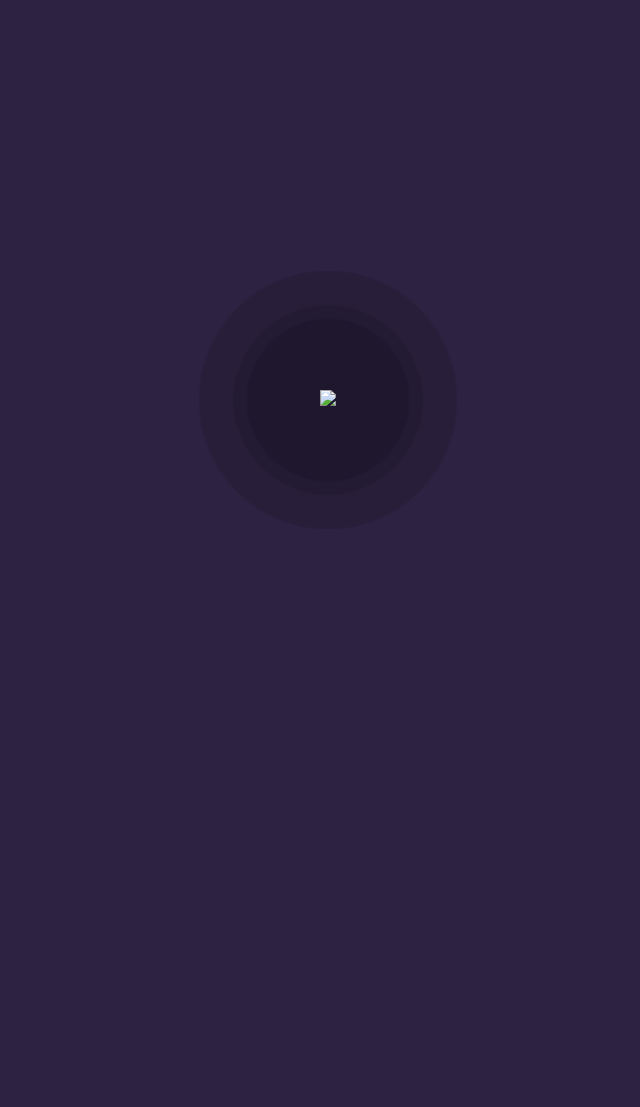
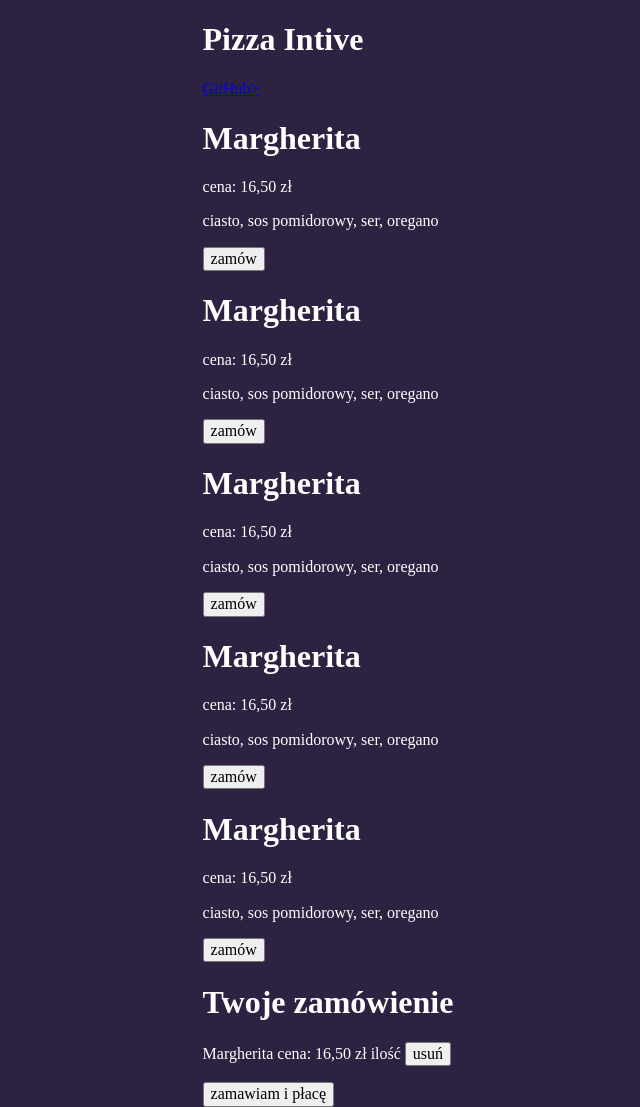
Before and after one commit to justyna-bodurka/patronage-rekru-1, a website built with webpack: page src/pages/index.html in a window 1280 px wide. Shown: the whole page, without its empty margins (312-952 px from the left). Before the commit the page ends 800 px from the top, so only its background shows below. Built offline with nearby package versions, Linux system fonts and the light colour scheme.

Commit message:
feat: main html structure

```diff
--- a/src/pages/index.html
+++ b/src/pages/index.html
@@ -3,16 +3,79 @@
   <head>
     <meta charset="UTF-8" />
     <meta name="viewport" content="width=device-width, initial-scale=1.0" />
-    <title>Webpack starter kit</title>
+    <title>Patronage-rekru-1</title>
     <meta name="description" content="Your project description" />
     <meta property="og:title" content="" />
     <meta property="og:description" content="" />
     <meta property="og:url" content="" />
   </head>
   <body>
-    <div class="hello">
-      <img class="hello__logo" src="../assets/img/logo.svg" alt=" " />
-      <span class="hello__circles"></span>
-    </div>
+    <main>
+      <div class="navigation">
+        <h1 class="navigation__title">Pizza Intive</h1>
+        <a
+          class="navigation__link"
+          href="https://github.com/justyna-bodurka/patronage-rekru-1/tree/develop"
+          >GitHub>
+        </a>
+      </div>
+      <section class="pizza">
+        <div class="pizza__picture"></div>
+        <div class="pizza__description">
+          <h1 class="pizza__header">Margherita</h1>
+          <p class="pizza__price">cena: 16,50 zł</p>
+          <p class="pizza__ingredients">ciasto, sos pomidorowy, ser, oregano</p>
+          <button class="button">zamów</button>
+        </div>
+      </section>
+      <section class="pizza">
+        <div class="pizza__picture"></div>
+        <div class="pizza__description">
+          <h1 class="pizza__header">Margherita</h1>
+          <p class="pizza__price">cena: 16,50 zł</p>
+          <p class="pizza__ingredients">ciasto, sos pomidorowy, ser, oregano</p>
+          <button class="button">zamów</button>
+        </div>
+      </section>
+      <section class="pizza">
+        <div class="pizza__picture"></div>
+        <div class="pizza__description">
+          <h1 class="pizza__header">Margherita</h1>
+          <p class="pizza__price">cena: 16,50 zł</p>
+          <p class="pizza__ingredients">ciasto, sos pomidorowy, ser, oregano</p>
+          <button class="button">zamów</button>
+        </div>
+      </section>
+      <section class="pizza">
+        <div class="pizza__picture"></div>
+        <div class="pizza__description">
+          <h1 class="pizza__header">Margherita</h1>
+          <p class="pizza__price">cena: 16,50 zł</p>
+          <p class="pizza__ingredients">ciasto, sos pomidorowy, ser, oregano</p>
+          <button class="button">zamów</button>
+        </div>
+      </section>
+      <section class="pizza">
+        <div class="pizza__picture"></div>
+        <div class="pizza__description">
+          <h1 class="pizza__header">Margherita</h1>
+          <p class="pizza__price">cena: 16,50 zł</p>
+          <p class="pizza__ingredients">ciasto, sos pomidorowy, ser, oregano</p>
+          <button class="button">zamów</button>
+        </div>
+      </section>
+      <section class="basket">
+        <h1 class="basket__header">Twoje zamówienie</h1>
+
+          <p class="basket__window">
+            <span class="basket__description">Margherita</span>
+            <span class="basket__description">cena: 16,50 zł</span>
+            <span class="basket__description">ilość</span>
+            <button class="remove">usuń</button>
+          </p>
+          <button class="button">zamawiam i płacę</button>
+
+      </section>
+    </main>
   </body>
 </html>
--- a/src/scss/main.scss
+++ b/src/scss/main.scss
@@ -1,7 +1,7 @@
 @import "~normalize.css";
 
 @import "_variables";
-@import "modules/hello.scss";
+
 
 body {
   background: $main;
--- a/src/scss/modules/hello.scss
+++ /dev/null
@@ -1,65 +0,0 @@
-@keyframes circles {
-  0% {
-    transform: translate(-50%, -50%) scale(1);
-  }
-  20% {
-    transform: translate(-50%, -50%) scale(1.5);
-  }
-  30% {
-    transform: translate(-50%, -50%) scale(0.8);
-  }
-  70% {
-    transform: translate(-50%, -50%) scale(1.9);
-  }
-  100% {
-    transform: translate(-50%, -50%) scale(1);
-  }
-}
-
-.hello {
-  position: relative;
-  z-index: 0;
-  &__logo {
-    position: relative;
-    z-index: 2020;
-  }
-  &__circles {
-    position: absolute;
-    top: 50%;
-    left: 50%;
-    will-change: transform;
-    width: 220px;
-    height: 220px;
-    background: rgba(0, 0, 0, 0.1);
-    border-radius: 50%;
-    animation: circles 20s ease-in infinite;
-    &::after {
-      position: absolute;
-      top: 50%;
-      left: 50%;
-      will-change: transform;
-      width: 220px;
-      height: 220px;
-      background: rgba(0, 0, 0, 0.1);
-      border-radius: 50%;
-      content: "";
-      display: block;
-      z-index: 1;
-      animation: circles 17s ease-out infinite;
-    }
-    &::before {
-      position: absolute;
-      top: 50%;
-      left: 50%;
-      will-change: transform;
-      width: 220px;
-      height: 220px;
-      background: rgba(0, 0, 0, 0.1);
-      border-radius: 50%;
-      content: "";
-      display: block;
-      z-index: 1;
-      animation: circles 20s ease-in infinite;
-    }
-  }
-}
```
